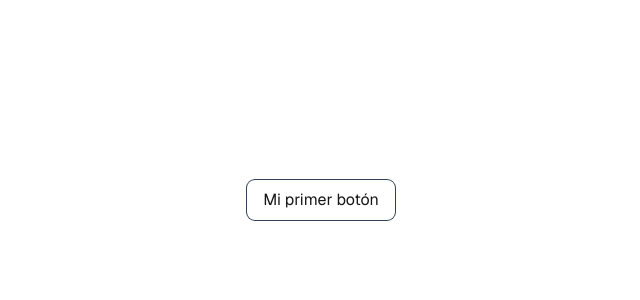
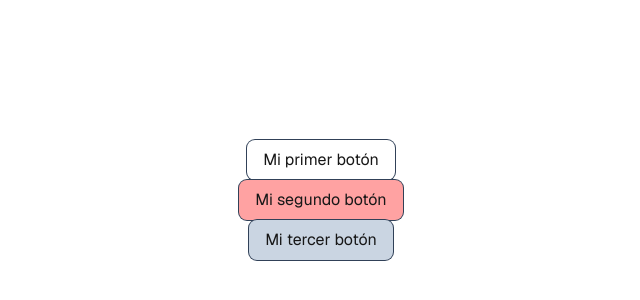
Before and after one commit to DanielSintimbrean/iniciacion-react-nextjs, a Next.js app: page / in a window 1280 px wide. Shown: the part 200-500 px from the top of the page, without its empty margins (319-959 px from the left). Built offline with nearby package versions, Linux system fonts and the light colour scheme.

Commit message:
03 - Parametros Final

```diff
--- a/src/app/page.tsx
+++ b/src/app/page.tsx
@@ -7,7 +7,9 @@ export default function Home() {
         {/**
          * - Utiliza el componente con diferentes textos y variants
          */}
-        <Button />
+        <Button>Mi primer botón</Button>
+        <Button variant="red">Mi segundo botón</Button>
+        <Button variant="gray">Mi tercer botón</Button>
       </main>
     </div>
   );
--- a/src/components/button.tsx
+++ b/src/components/button.tsx
@@ -14,6 +14,22 @@
  *   - Modificar el componente Button para aceptar un parámetro text
  *   - Añade el parametro opcional variant
  */
-export function Button() {
-  return <button>Mi primer botón</button>;
+export function Button({
+  children,
+  variant,
+}: {
+  children: React.ReactNode;
+  variant?: "red" | "gray";
+}) {
+  let className;
+
+  if (variant == "red") {
+    className = "bg-red-300";
+  }
+
+  if (variant == "gray") {
+    className = "bg-slate-300";
+  }
+
+  return <button className={className}>{children}</button>;
 }
```
